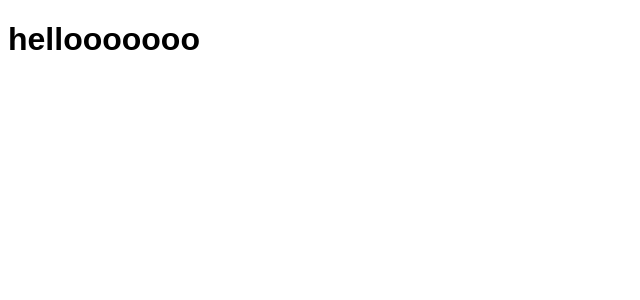
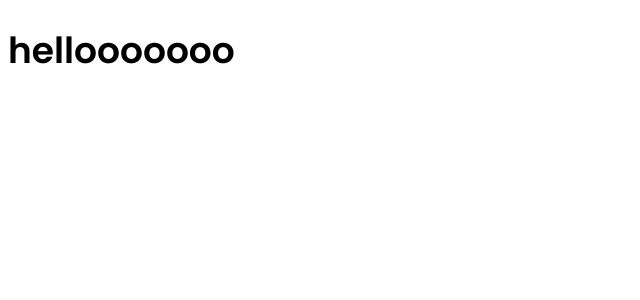
Before and after one commit to katieagne/bcxmcd, a React (Create React App) app: page / in a window 1280 px wide. Shown: the top 300 px of the page, without its empty margins (0-640 px from the left). Built offline with nearby package versions, Linux system fonts and the light colour scheme.

Commit message:
set up component directory

```diff
--- a/src/App.scss
+++ b/src/App.scss
@@ -1,3 +1,5 @@
+@import "./partials/typography";
+
 h1 {
-  font-family: Arial, Helvetica, sans-serif;
+  @include header;
 }
--- a/src/partials/_typography.scss
+++ b/src/partials/_typography.scss
@@ -0,0 +1,8 @@
+@import url("https://fonts.googleapis.com/css2?family=Poppins:wght@100;200;300;400;500;600;700;800;900&display=swap");
+
+@mixin header {
+  font-family: "Poppins", Arial, Helvetica, sans-serif;
+  font-weight: 600;
+  font-size: 36px;
+  line-height: 54px;
+}
```
Also changed, not shown: src/components/Anything.js (added).
